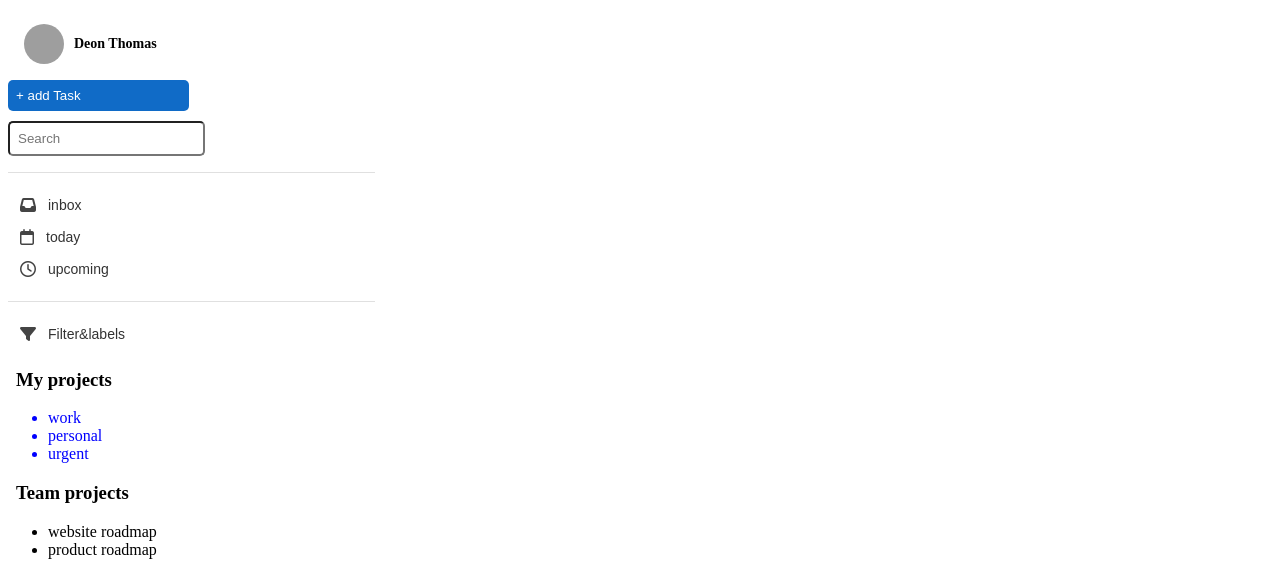
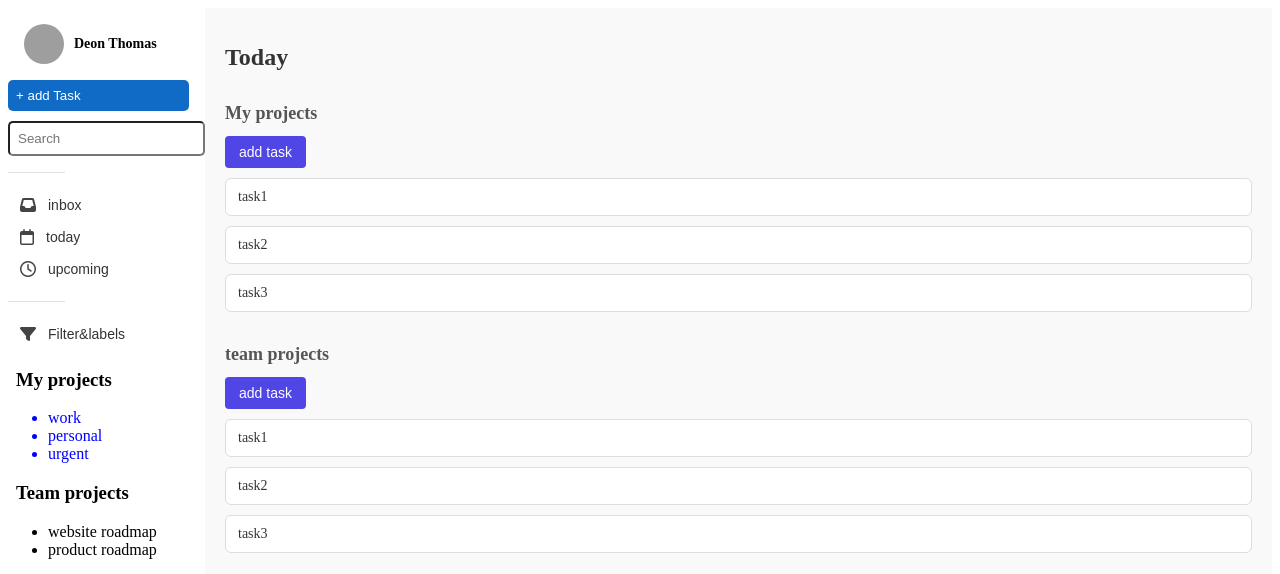
Before and after one commit to antiquecoder/task-manager, a plain HTML site: page index.html in a window 1280 px wide. Shown: the top 574 px of the page. Drawn offline with Linux system fonts and the light colour scheme; grey boxes are pictures that could not be loaded.

Commit message:
styled the main section

```diff
--- a/index.html
+++ b/index.html
@@ -7,6 +7,7 @@
 
   </head>
   <body>
+    <div class="layout">
     <aside>
       <div class="user-profile">
         <img src="images/a person standing on.png">
@@ -50,7 +51,7 @@
       </ul>
   </section>
  </aside>
-  <main>
+  <main class="main-content">
     <h1>Today</h1>
     <section class="my-projects">
       <h2>My projects</h2>
@@ -71,6 +72,7 @@
       </ul>
     </section>
   </main>
+  </div>
 
 
 
--- a/style.css
+++ b/style.css
@@ -1,3 +1,6 @@
+
+
+
 .add-task{
   background-color: rgb(16, 107, 199);
   color: white;
@@ -77,3 +80,62 @@ hr {
   color: black;
   padding-left: 8px;
 }
+
+.layout {
+  display: flex;
+}
+
+.main-content{
+  padding: 20px;
+}
+
+main {
+  flex:1;
+  padding: 24px 32px;
+  background-color: #f9f9f9;
+  min-height: 100vh;
+  overflow-y: auto;
+}
+
+main h1 {
+  font-size: 24px;
+  margin-bottom: 24px;
+  color: #333;
+}
+
+main h2 {
+  font-size: 18px;
+  margin-top: 32px;
+  margin-bottom: 12px;
+  color: #555;
+
+}
+
+main section button {
+  background-color: #4f46e5;
+  color: #fff;
+  border: none;
+  padding: 8px 14px;
+  border-radius: 4px;
+  cursor: pointer;
+  font-size: 14px;
+  margin-bottom: 10px;
+}
+
+main ul {
+  list-style-type: none;
+  padding: 0;
+  margin: 0;
+
+}
+
+main li {
+  background-color: #fff;
+  border: 1px solid #ddd;
+  padding: 10px 12px;
+  border-radius: 6px;
+  margin-bottom: 10px;
+  font-size: 14px;
+  color: #333;
+
+}
```
